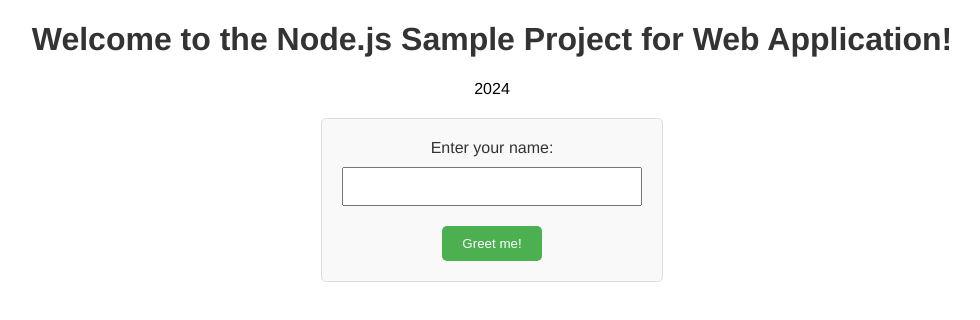
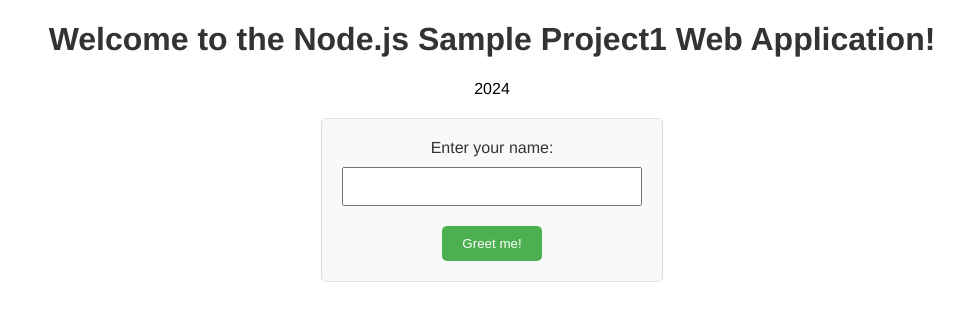
Before and after one commit to Amogh-98/WebApp, a plain HTML site: page index.html in a window 1280 px wide. Shown: the whole page, without its empty margins (148-1128 px from the left). Drawn offline with Linux system fonts and the light colour scheme.

Commit message:
Update index.html

```diff
--- a/index.html
+++ b/index.html
@@ -56,7 +56,7 @@
     </title>
 </head>
 <body>
-    <h1>Welcome to the Node.js Sample Project for Web Application!</h1>
+    <h1>Welcome to the Node.js Sample Project1 Web Application!</h1>
     <p>2024</p>
     <form action="/greet" method="post">
         <label for="name">Enter your name:</label>
```
